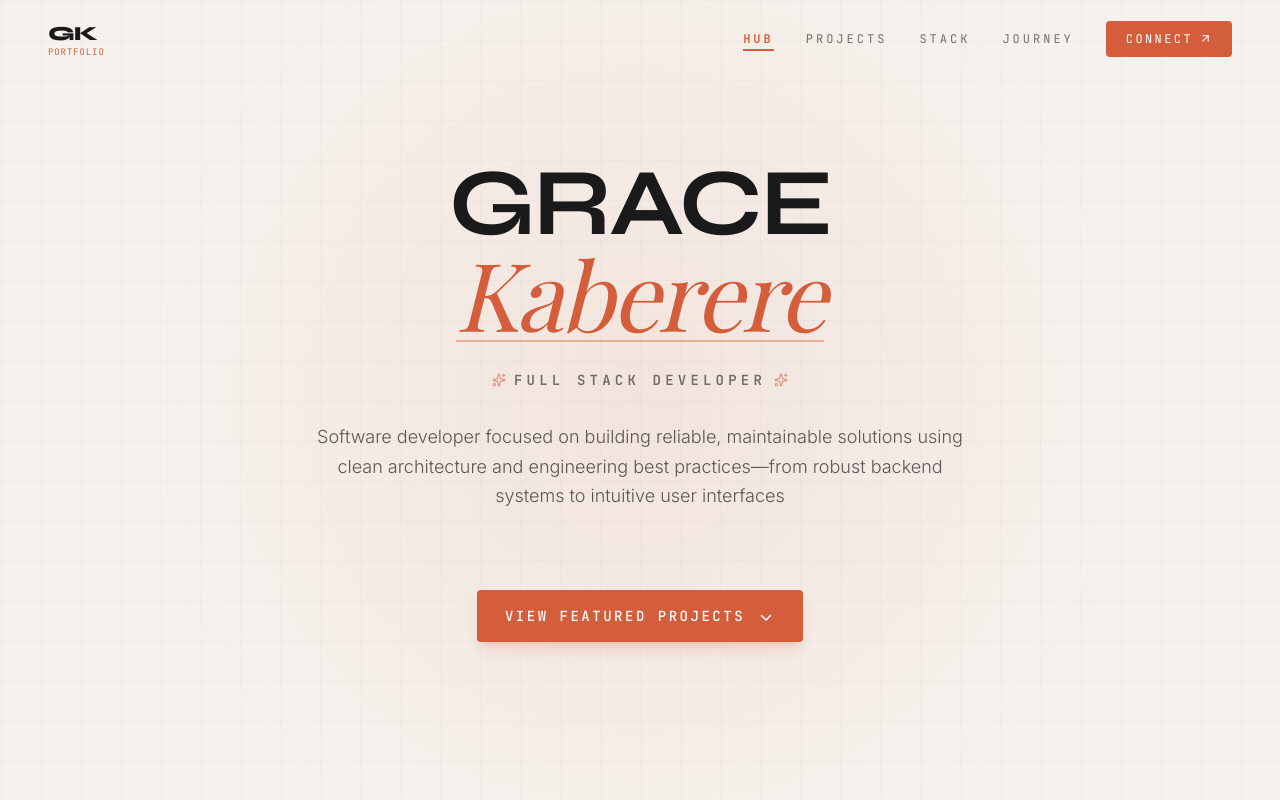
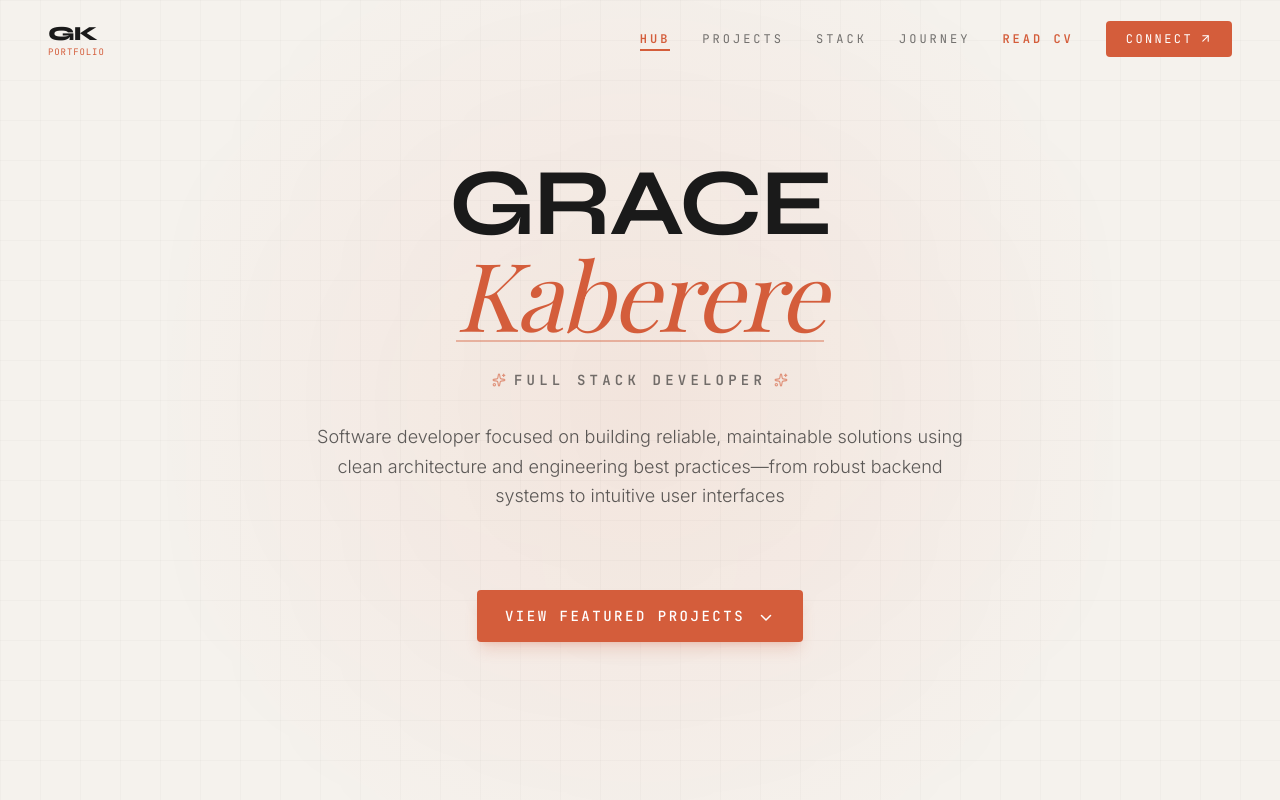
Before and after one commit to KaberereG/Portfolio, a Next.js app: page / in a window 1280 px wide. Shown: the top 800 px of the page. Built offline with nearby package versions, Linux system fonts and the light colour scheme; a web font is replaced by a local one.

Commit message:
Added Read CV with the CV

```diff
--- a/src/app/components/Footer.tsx
+++ b/src/app/components/Footer.tsx
@@ -9,14 +9,8 @@ interface FooterProps {
 export default function Footer({ onConnectClick }: FooterProps) {
   const currentYear = new Date().getFullYear();
 
-  const resumeDownload = () => {
-    const resumeUrl = '/Grace_Waithera_Kaberere_CV.pdf'; // Path to your resume file in the public folder
-    const link = document.createElement('a');
-    link.href = resumeUrl;
-    link.download = 'Grace_Waithera_Kaberere_CV.pdf'; // Name for the downloaded file
-    document.body.appendChild(link);
-    link.click();
-    document.body.removeChild(link);
+  const readCV = () => {
+    window.open('/Grace_Waithera_Kaberere_CV.pdf', '_blank');
   }
 
   return (
@@ -55,10 +49,10 @@ export default function Footer({ onConnectClick }: FooterProps) {
               LinkedIn
             </a>
             <button
-              onClick={resumeDownload}
+              onClick={readCV}
               className="text-[#1A1A1A]/60 hover:text-primary transition-colors cursor-pointer bg-transparent border-none p-0 uppercase"
             >
-              Read.cv
+              Read CV
             </button>
           </div>
         </div>
--- a/src/app/components/Navbar.tsx
+++ b/src/app/components/Navbar.tsx
@@ -46,6 +46,10 @@ export default function Navbar({ onConnectClick }: NavbarProps) {
     }
   };
 
+  const readCV = () => {
+    window.open('/Grace_Waithera_Kaberere_CV.pdf', '_blank');
+  }
+
   return (
     <>
       <nav
@@ -82,6 +86,8 @@ export default function Navbar({ onConnectClick }: NavbarProps) {
                 )}
               </button>
             ))}
+
+            <button onClick={()=> readCV()} className='font-mono text-xs uppercase tracking-[0.25em] transition-all duration-300 relative py-1 cursor-pointer text-primary font-semibold'>Read CV</button>
 
             <button
               onClick={onConnectClick}
```
